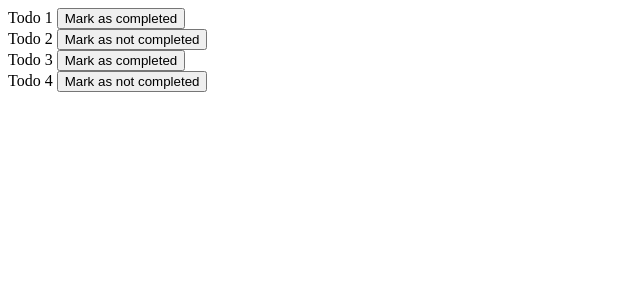
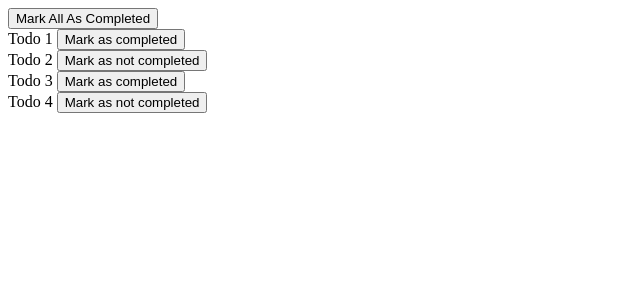
Before and after one commit to LazarGerasimov/angular-demo-2, an Angular app: page / in a window 1280 px wide. Shown: the top 300 px of the page, without its empty margins (0-640 px from the left). Built offline with nearby package versions, Linux system fonts and the light colour scheme.

Commit message:
mark all func

```diff
--- a/src/app/home/home.component.html
+++ b/src/app/home/home.component.html
@@ -1,3 +1,5 @@
+
+<button (click)="markAllAsCompleted">Mark All As Completed</button>
 
 <div *ngFor="let todo of todos">
     <span>
--- a/src/app/home/home.component.ts
+++ b/src/app/home/home.component.ts
@@ -32,6 +32,12 @@ export class HomeComponent implements OnInit {
     todoToChange.isCompleted = !todoToChange.isCompleted;
   }
 
+  markAllAsCompleted(): void {
+    for (const todo of this.todos) {
+      todo.isCompleted = true;
+    }
+  }
+
   constructor() { }
 
   ngOnInit(): void {
```
